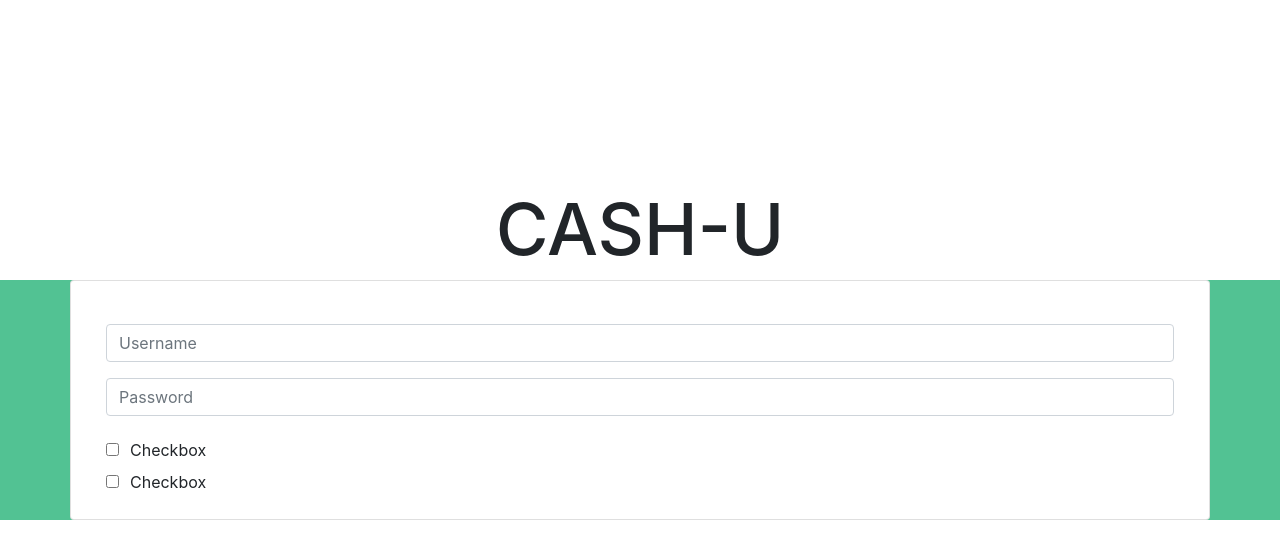
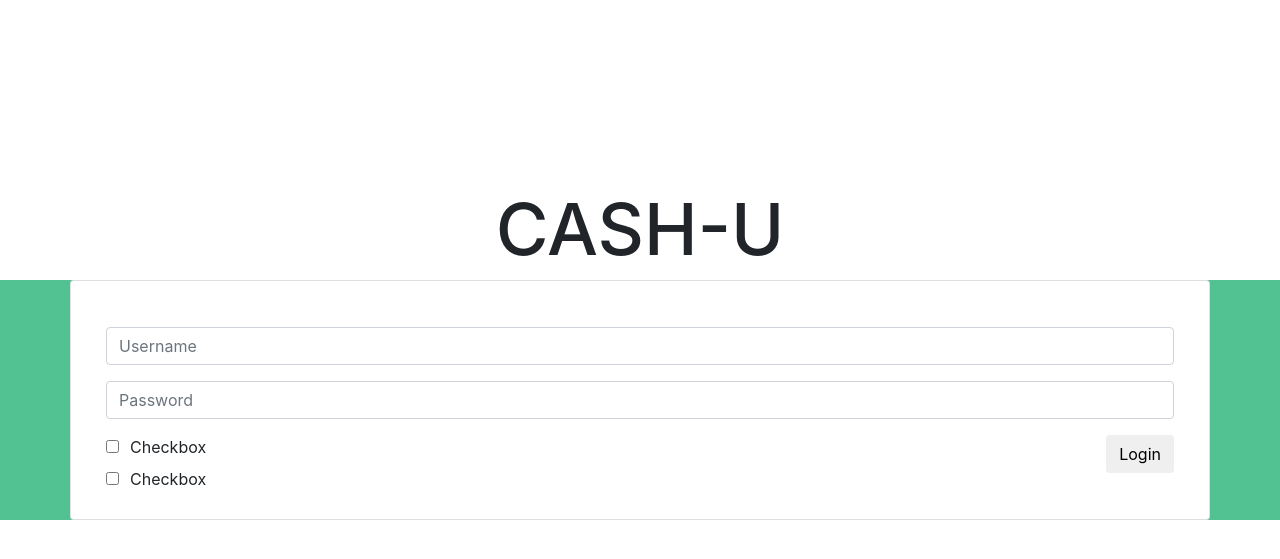
Before and after one commit to SunnyYu-98/spring-boot-mono-budgeting-app, a web app: page /login.html in a window 1280 px wide. Shown: the top 559 px of the page. Run offline with its HTML, style and script files only (its server is not run), Linux system fonts and the light colour scheme; data that the repository does not hold is empty.

Commit message:
Added basic site flowthrough to login for dev
Made it possible to bypass the login page for development purposes.
Added landing page WIP

```diff
--- a/web/css/theme.css
+++ b/web/css/theme.css
@@ -26,3 +26,9 @@ h1, .h1 {
 .h-35 {
 	height: 35%;
 }
+.flex-grow-0 {
+	flex-grow: 0;
+}
+.mh-auto {
+	min-height: auto;
+}
--- a/web/js/login.js
+++ b/web/js/login.js
@@ -0,0 +1,13 @@
+
+$(document).ready(function() {
+
+});
+
+/**
+* Creates a login attempt
+*/
+function loginSubmit() {
+
+	//login success, navigate to landing document.
+	window.location.href = "landing.html";
+}
--- a/web/login.html
+++ b/web/login.html
@@ -38,10 +38,11 @@
 									<div class="col d-flex align-items-end pb-3">
 										<input id="username-input" class="form-control" type="text" placeholder="Username">
 									</div>
-									<div class="col">
+									<div class="col flex-grow-0 mh-auto">
 										<input id="password-input" class="form-control" type="password" placeholder="Password">
 									</div>
-									<div class="col flex-column">
+									<div class="col d-flex flex-row justify-content-between mt-3">
+										<div>
 											<div class="">
 												<input id="ck1-input" class="form-check-input ml-0" type="checkbox">
 												<label class="ml-4" for="ck1-input">Checkbox</label>
@@ -49,6 +50,10 @@
 											<div class="">
 												<input id="ck2-input" class="form-check-input ml-0" type="checkbox">
 												<label class="ml-4" for="ck2-input">Checkbox</label>
+											</div>
+										</div>
+										<div>
+											<input id="login-input" class="btn" type="button" value="Login" onclick="loginSubmit();">
 										</div>
 									</div>
 								</div>
```
Lines whose indentation alone changed are shown as unchanged.
